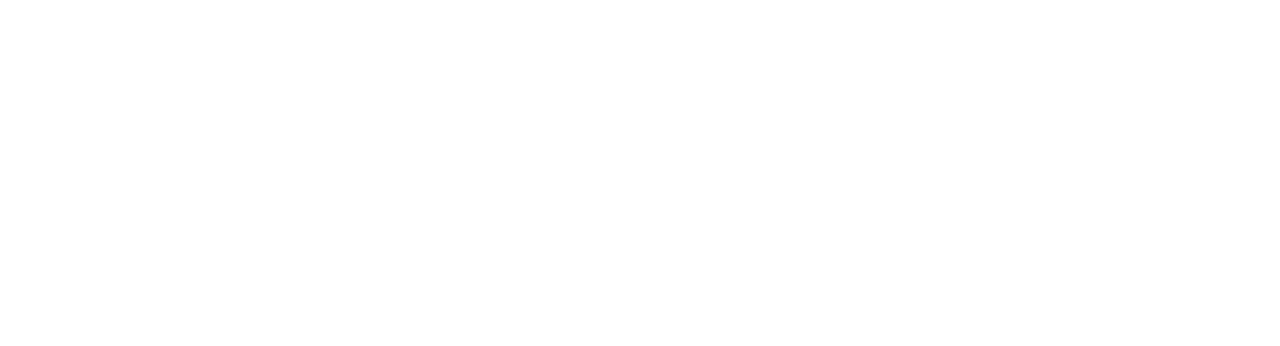
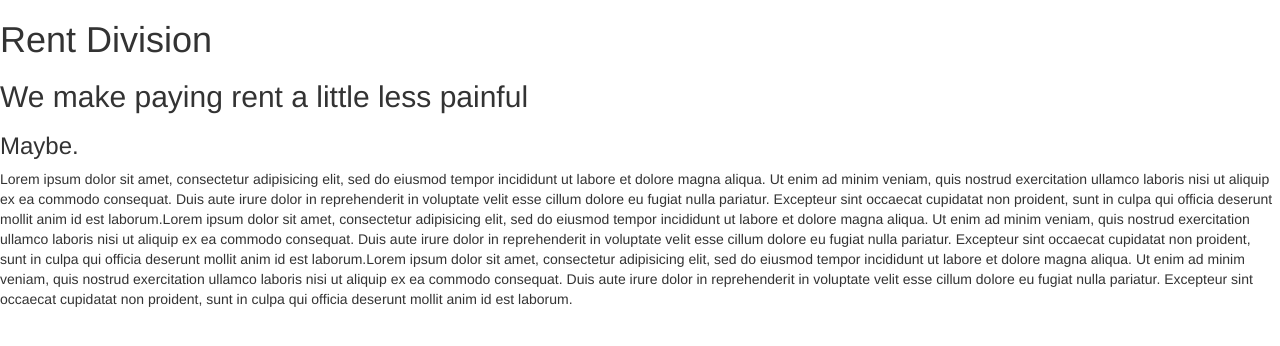
Before and after one commit to bkhoy/codeday2015, a plain HTML site: page index.html in a window 1280 px wide. Drawn offline with nearby package versions, Linux system fonts and the light colour scheme.

Commit message:
Added more folders and html files

```diff
--- a/index.html
+++ b/index.html
@@ -12,7 +12,27 @@
         <title>Rent Division</title>
     </head>
 	<body>
+		<h1>Rent Division</h1>
+		<h2>We make paying rent a little less painful</h2>
+		<h3>Maybe.</h3>
 
+		<p>Lorem ipsum dolor sit amet, consectetur adipisicing elit, sed do eiusmod
+		tempor incididunt ut labore et dolore magna aliqua. Ut enim ad minim veniam,
+		quis nostrud exercitation ullamco laboris nisi ut aliquip ex ea commodo
+		consequat. Duis aute irure dolor in reprehenderit in voluptate velit esse
+		cillum dolore eu fugiat nulla pariatur. Excepteur sint occaecat cupidatat non
+		proident, sunt in culpa qui officia deserunt mollit anim id est laborum.Lorem ipsum dolor sit amet, consectetur adipisicing elit, sed do eiusmod
+		tempor incididunt ut labore et dolore magna aliqua. Ut enim ad minim veniam,
+		quis nostrud exercitation ullamco laboris nisi ut aliquip ex ea commodo
+		consequat. Duis aute irure dolor in reprehenderit in voluptate velit esse
+		cillum dolore eu fugiat nulla pariatur. Excepteur sint occaecat cupidatat non
+		proident, sunt in culpa qui officia deserunt mollit anim id est laborum.Lorem ipsum dolor sit amet, consectetur adipisicing elit, sed do eiusmod
+		tempor incididunt ut labore et dolore magna aliqua. Ut enim ad minim veniam,
+		quis nostrud exercitation ullamco laboris nisi ut aliquip ex ea commodo
+		consequat. Duis aute irure dolor in reprehenderit in voluptate velit esse
+		cillum dolore eu fugiat nulla pariatur. Excepteur sint occaecat cupidatat non
+		proident, sunt in culpa qui officia deserunt mollit anim id est laborum.</p>
+		<!-- Javascript connection -->
 		<script src="js/app.js"></script>
 	</body>
 </html>
```
